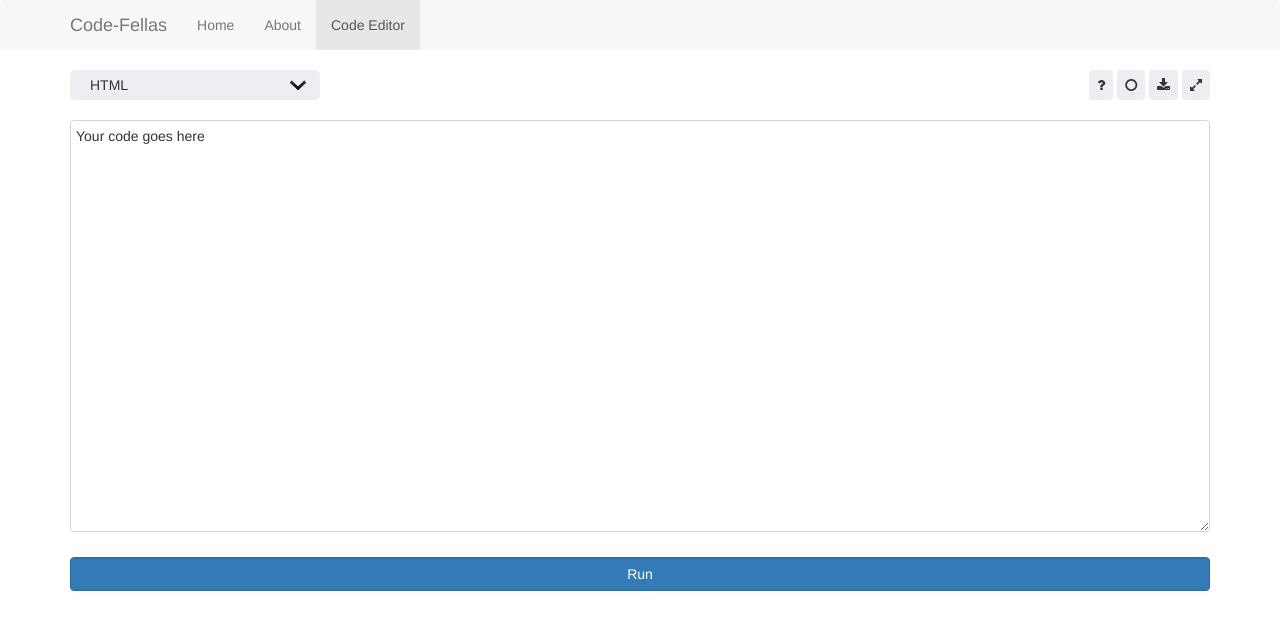
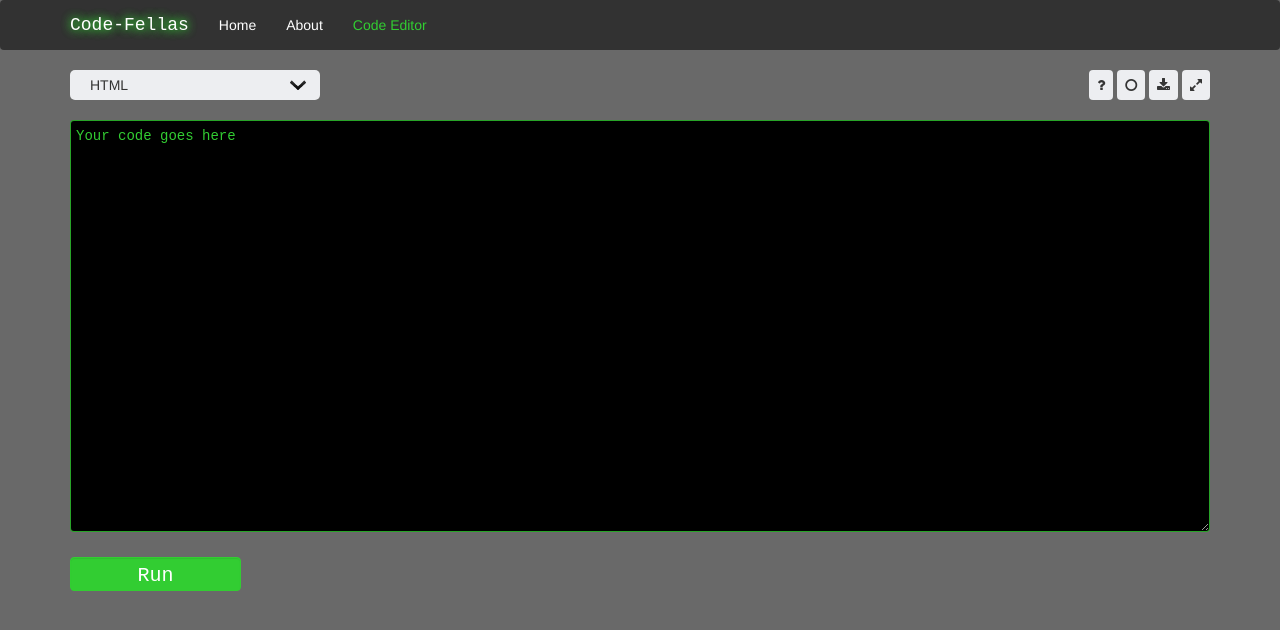
Before and after one commit to Code-Fellas/ide, a plain HTML site: page index.html in a window 1280 px wide. Drawn offline with Linux system fonts and the light colour scheme.

Commit message:
Update editor.css for new color scheme
new darker color scheme

```diff
--- a/css/editor.css
+++ b/css/editor.css
@@ -1,38 +1,92 @@
 body {
-    background: white;
+    background-color: #696969;
 }
 
 .navbar-default {
     border: none !important;
+    background-color: #323232;
+    color: #fff;
 }
-
+.navbar-brand {
+	color: #fff!important;
+	font-family: monospace;
+	text-shadow: 0 0 10px rgb(50,205,50),0 0 10px rgb(50,205,50);
+}
+.navbar-default .navbar-nav>li>a {
+	color: #fff!important;
+}
+.navbar-default .navbar-nav>li>a:hover {
+	color: limegreen!important;
+}
+.navbar-default .navbar-nav>li>a:focus {
+	color: limegreen!important;
+}
+.navbar-default .navbar-nav>.active>a,
+.navbar-default .navbar-nav>.active>a:focus,
+.navbar-default .navbar-nav>.active>a:hover {
+	color: limegreen!important;
+	background-color: transparent!important;
+}
 .ease {
     transition: all ease 0.2s;
+}
+.lang-chooser:focus {
+
+    outline: lime auto 5px;
 }
 
 .code-editor {
     width: 100%;
-    border-color: #d2d2d2;
+    background-color: #000000;
+    border-color: rgba(50,205,50,.8);
+    color: limegreen;
+    font-family: monospace;
     border-radius: 4px;
     padding: 5px;
     margin-bottom: 20px;
     resize: vertical;
 }
+.code-editor:focus {
 
+    outline: lime auto 5px;
+}
+.btn-ide-action:focus {
 
+    outline: lime auto 5px;
+}
 .btn-ide-action {
     padding: 8px;
     border-radius: 4px;
     border: none;
     background: #edeef1;
-    outline: none;
     color: #353535;
 }
+.btn-run_code {
+	background-color: limegreen;
+	color: #fff;
+	font-family: monospace;
+	font-size: 2rem;
+	border-color: limegreen;
+	width: 15%!important;
+	padding-top: 4px;
+}
+.btn-run_code:hover {
+	background-color: rgba(50,205,50,.6);
+	border-color: rgba(50,205,50,.6);
+}
+.btn-ide-action:hover {
+    background-color: rgba(50,205,50,.6);
+}
+.btn:focus {
+    background-color: rgba(50,205,50,.6);
+	border-color: rgba(50,205,50,.6);
+    outline: lime auto 5px;
+}
+.btn:active {
+    background-color: green;
+	border-color: green;
 
-.btn-ide-action:hover {
-    background: transparent;
 }
-
 .lang-chooser {
     min-width: 250px;
     padding: 0px 20px;
```
